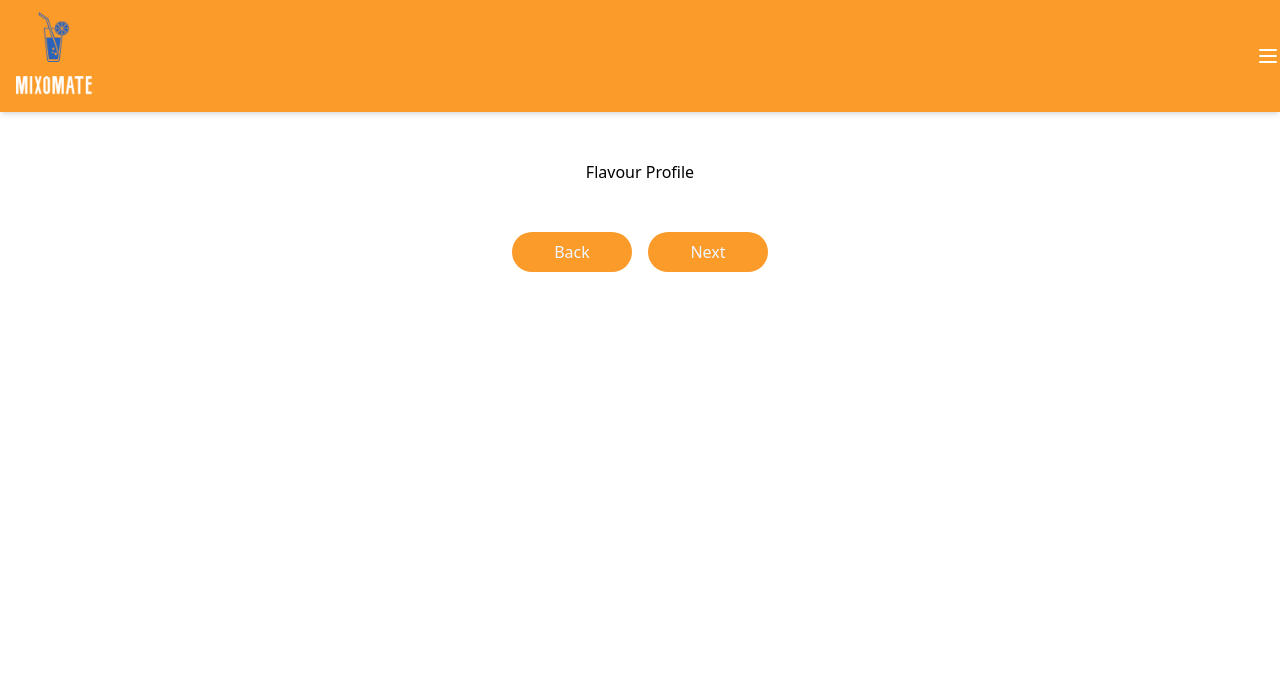
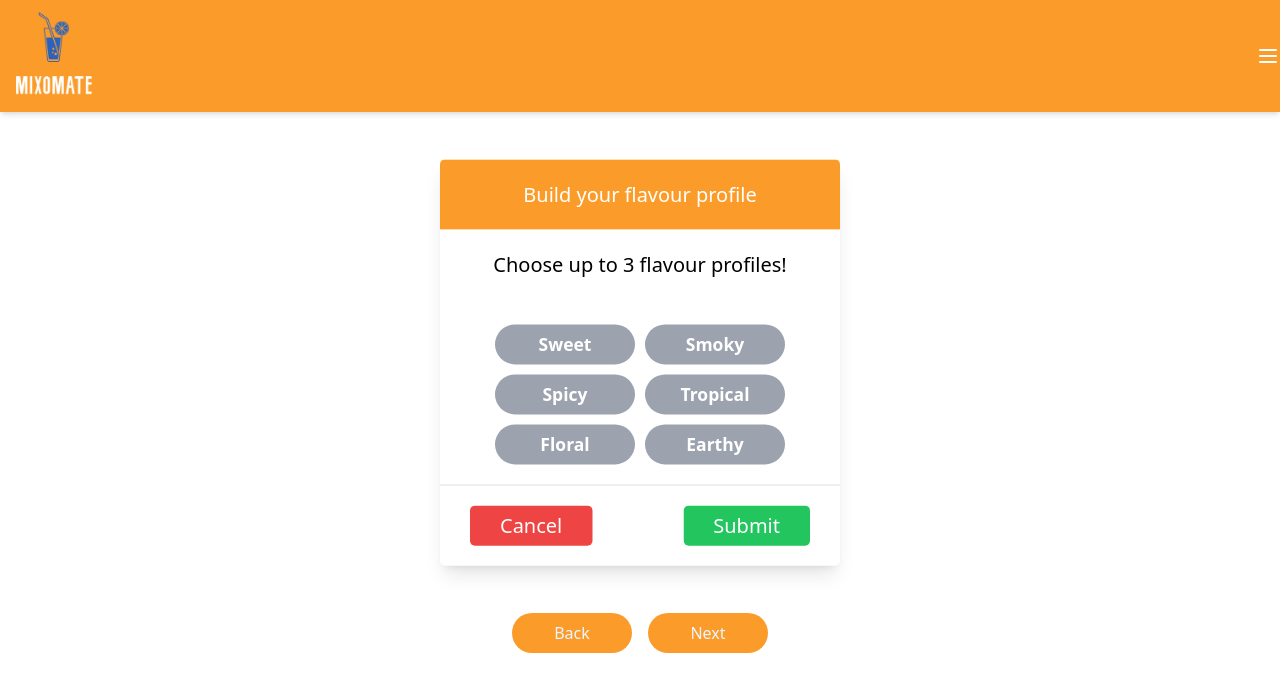
Before and after one commit to codyfp/mixomate-cocktail-recommender, a Next.js app in the folder apps/mixo-mate-frontend/: page /preferences in a window 1280 px wide. Both pictures are taken after a click on the button "Next". Shown: the top 692 px of the page. Built offline with nearby package versions, Linux system fonts and the light colour scheme.

Commit message:
Create basic flavourProfile card with flavour chips

```diff
--- a/apps/mixo-mate-frontend/components/FlavourProfile.tsx
+++ b/apps/mixo-mate-frontend/components/FlavourProfile.tsx
@@ -1,9 +1,85 @@
-const FlavourProfile = () => {
-    return (
-      <div className='flex flex-col'>
-        <p>Flavour Profile</p>
-      </div>
-    )
+import React, { useState } from 'react'
+
+interface Props {
+  onSubmit: () => void
+}
+
+const FlavourProfile: React.FC<Props> = ({ onSubmit }) => {
+  const title = "Choose up to 3 flavour profiles!"
+
+  const [chipData, setChipData] = useState([
+    { label: 'Sweet', selected: false },
+    { label: 'Smoky', selected: false },
+    { label: 'Spicy', selected: false },
+    { label: 'Tropical', selected: false },
+    { label: 'Floral', selected: false },
+    { label: 'Earthy', selected: false },
+  ]);
+
+  const toggleChipSelection = (index: number) => {
+    const newChipData = [...chipData]
+    newChipData[index].selected = !newChipData[index].selected
+    setChipData(newChipData)
+  };
+
+  const saveProfile = () => {
+    const selectedChips = chipData.filter(chip => chip.selected).map(chip => chip.label)
+    sessionStorage.setItem('FlavourProfile', JSON.stringify(selectedChips))
   }
 
-  export default FlavourProfile;
+  const handleCancel = () => {
+    const resetChipData = chipData.map(chip => ({ ...chip, selected: false }))
+    setChipData(resetChipData);
+  }
+
+  const handleSubmission = () => {
+    saveProfile()
+    // Triggers next button flow
+    onSubmit()
+  }
+
+  return (
+    <div className="p-10">
+      <div className="transform scale-125 rounded overflow-hidden shadow-lg max-w-xs mx-auto">
+        <div className="bg-custom-orange text-white text-center py-4">
+          Build your flavour profile
+        </div>
+        <div className="px-6 py-4">
+          <div className="text-m text-center mb-1">{title}</div>
+        </div>
+        <div className="px-6 pt-4 pb-2 flex flex-wrap gap-2 justify-center items-center">
+          {chipData.map((chip, index) => (
+            <span
+              key={chip.label}
+              className={`inline-block w-28 h-8 rounded-full px-3 py-1 text-sm font-semibold flex items-center justify-center ${chip.selected ? 'bg-custom-orange text-white' : 'bg-gray-400 text-white'} cursor-pointer`}
+              onClick={() => toggleChipSelection(index)}
+            >
+              {chip.label}
+              {chip.selected && (
+                <span className="ml-2" onClick={(e) => {e.stopPropagation(); toggleChipSelection(index);}}>x</span>
+              )}
+            </span>
+          ))}
+        </div>
+        <div className="px-6 py-4 border-t mt-2">
+          <div className="flex justify-between">
+            <button
+              className="bg-red-500 text-white px-6 py-1 rounded"
+              onClick={handleCancel}
+            >
+              Cancel
+            </button>
+            <button
+              className="bg-green-500 text-white px-6 py-1 rounded"
+              onClick={handleSubmission}
+            >
+              Submit
+            </button>
+          </div>
+        </div>
+      </div>
+    </div>
+  )
+}
+
+export default FlavourProfile
--- a/apps/mixo-mate-frontend/pages/preferences.tsx
+++ b/apps/mixo-mate-frontend/pages/preferences.tsx
@@ -29,7 +29,7 @@ export default function Preferences() {
       case 1:
         return (
         <div className='flex flex-col justify-center items-center'>
-          <FlavourProfile />
+          <FlavourProfile onSubmit={() => setStep(step + 1)} />
           <br></br>
           <br></br>
           <ControlButtons />
```
